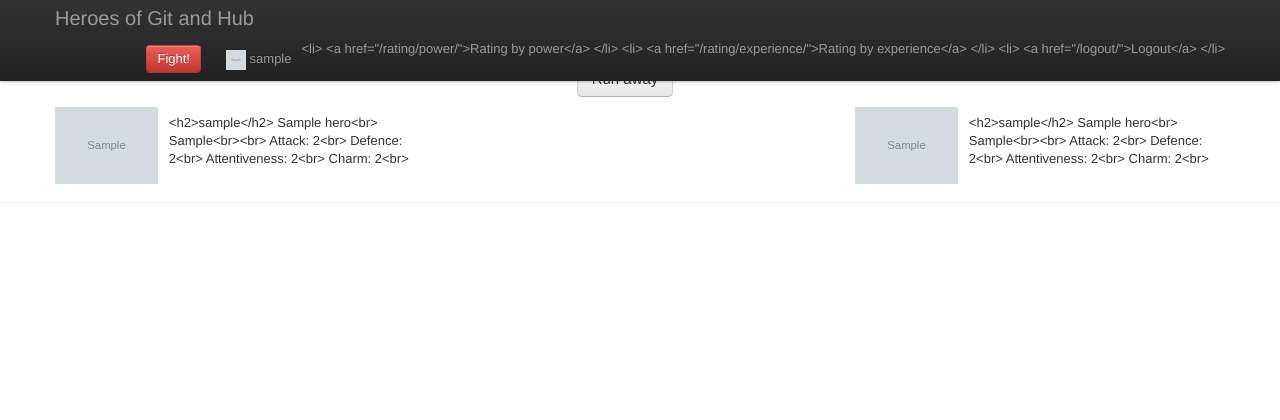
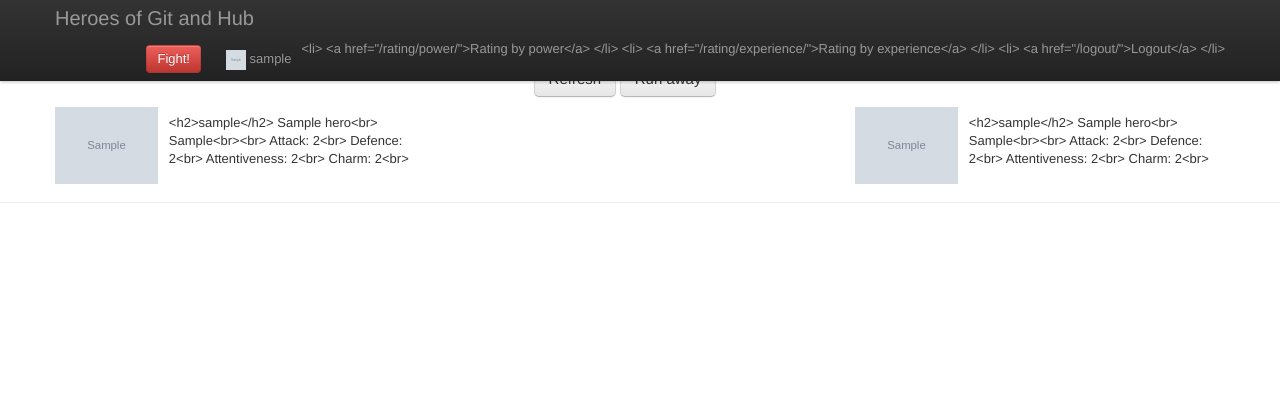
Before and after one commit to vlad-khramov/hgh, a Django app: page /battle/ in a window 1280 px wide. Shown: the top 420 px of the page. Run offline with Django 3.2, Linux system fonts and the light colour scheme; a user stored in the database is signed in; tables that the repository leaves empty hold one stand-in row (values such as "Sample post"); grey boxes marked "Sample" are stand-in pictures; parts of the project's set-up code (start-up, migrations or seed data) failed here and were passed over; some libraries are stand-ins or nearby versions.

Commit message:
move button

```diff
--- a/templates/main/battle.html
+++ b/templates/main/battle.html
@@ -4,6 +4,11 @@
 
 {% block content %}
     <div class="row center">
+        {% if is_moved %}
+            <a href="{% url battle %}" class="btn btn-large">Refresh</a>
+        {% else %}
+            <input type="submit" class="btn btn-large" value="Move!">
+        {% endif %}
         <a href="{% url battle %}?runaway" class="btn btn-large">Run away</a>
     </div>
 
```
